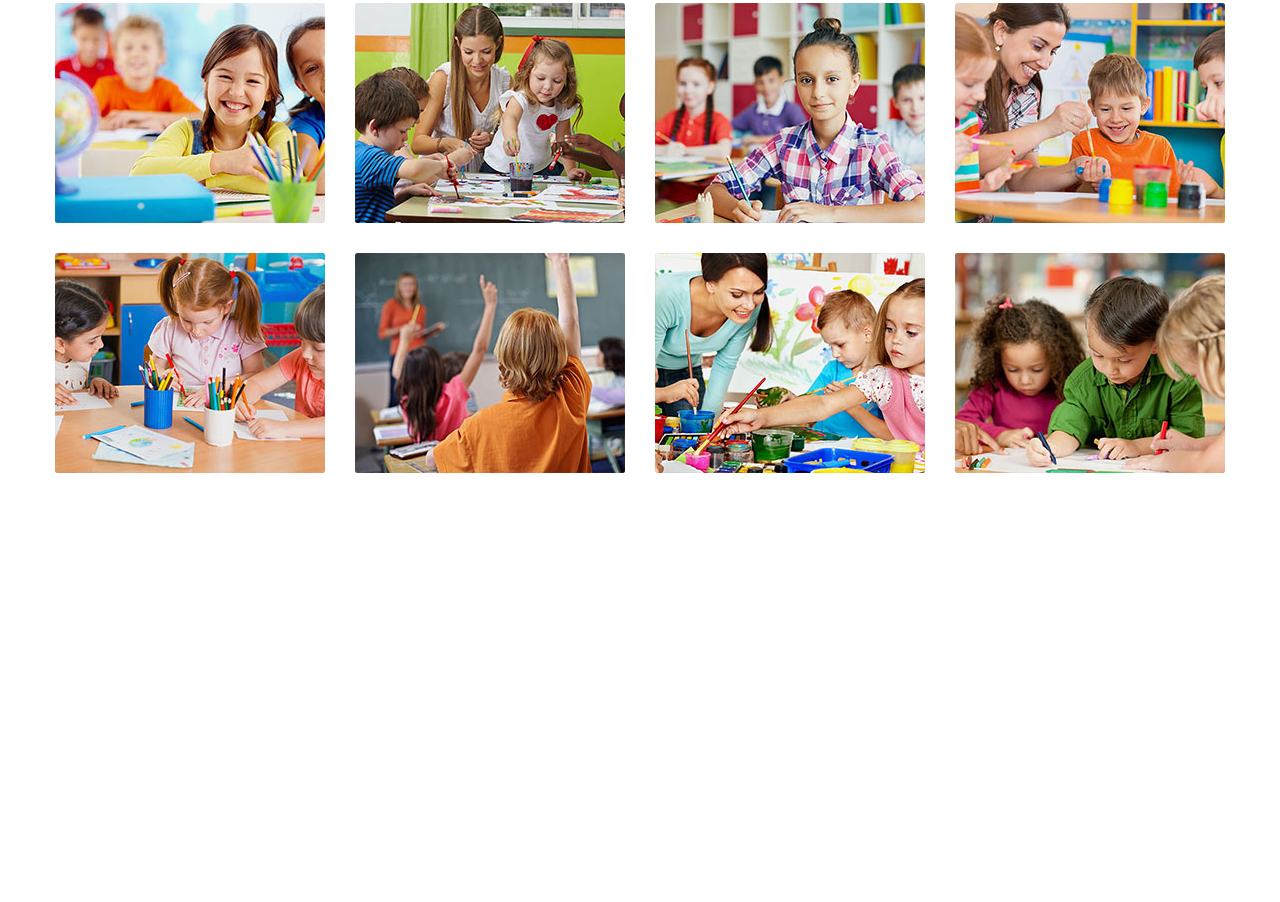
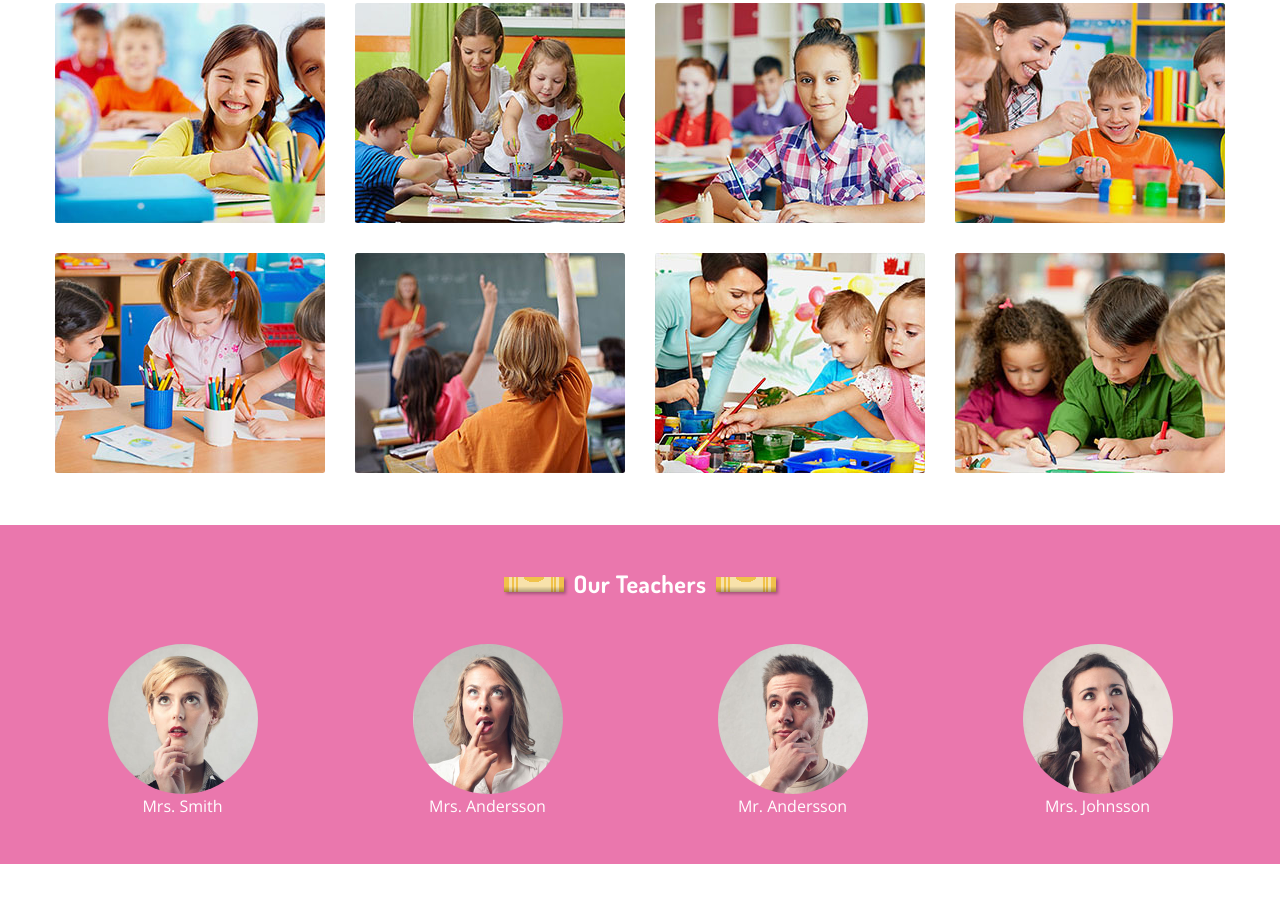
Before and after one commit to GustavB1234/The-Kidz-School, a plain HTML site: page Index.html in a window 1280 px wide. Shown: the part 1401-2303 px from the top of the page. Before the commit the page ends 1889 px from the top, so only its background shows below. Drawn offline with nearby package versions, Linux system fonts and the light colour scheme.

Commit message:
Teachers

```diff
--- a/Index.html
+++ b/Index.html
@@ -370,6 +370,51 @@
 
 
 
+    <!-- Teachers -->
+    <div class="bg-cozy my-15 p-12">
+
+        <!-- Teachers Heading -->
+        <section class="
+  d-flex
+  justify-content-center
+  align-items-center
+  mt-4
+  mb-10
+">
+            <div class="crayon" style="
+    --crayon-color: #f0c24b;
+    --crayon-paper-color: #f8e2ab;
+    --crayon-line-color: #f0c24b;
+  "></div>
+            <h2 class="mx-4 text-white">Our Teachers</h2>
+            <div class="crayon" style="
+    --crayon-color: #f0c24b;
+    --crayon-paper-color: #f8e2ab;
+    --crayon-line-color: #f0c24b;
+  "></div>
+        </section>
+
+        <!-- Our Teachers -->
+        <div class="d-flex flex-wrap justify-content-around text-white max-width mx-auto">
+            <div class="d-flex flex-column align-items-center m-6">
+                <img src="images/avatars/avatar-1.jpg" class="circle circle-lg" alt="Teachers">
+                <div>Mrs. Smith</div>
+            </div>
+            <div class="d-flex flex-column align-items-center m-6">
+                <img src="images/avatars/avatar-2.jpg" class="circle circle-lg" alt="Teachers">
+                <div>Mrs. Andersson</div>
+            </div>
+            <div class="d-flex flex-column align-items-center m-6">
+                <img src="images/avatars/avatar-3.jpg" class="circle circle-lg" alt="Teachers">
+                <div>Mr. Andersson</div>
+            </div>
+            <div class="d-flex flex-column align-items-center m-6">
+                <img src="images/avatars/avatar-4.jpg" class="circle circle-lg" alt="Teachers">
+                <div>Mrs. Johnsson</div>
+            </div>
+        </div>
+
+    </div>
 
 
 
@@ -377,6 +422,4 @@
 
 
 </body>
-
-
 </html>
--- a/css/flex.css
+++ b/css/flex.css
@@ -23,7 +23,7 @@
 *** Align & Justify***
 *********************/
 
-.justify-content-between { justify-content: space-between;}
-.justify-content-center { justify-content: center;}
-
+.justify-content-between { justify-content: space-between; }
+.justify-content-center { justify-content: center; }
+.justify-content-around { justify-content: space-around; }
 .align-items-center{ align-items: center; }
--- a/css/layout.css
+++ b/css/layout.css
@@ -118,6 +118,7 @@
 *** Circle ***
 **************/
 .circle { border-radius: 100%; }
+.circle-lg { width: 15rem; height: 15rem;; }
 
 
 
```
